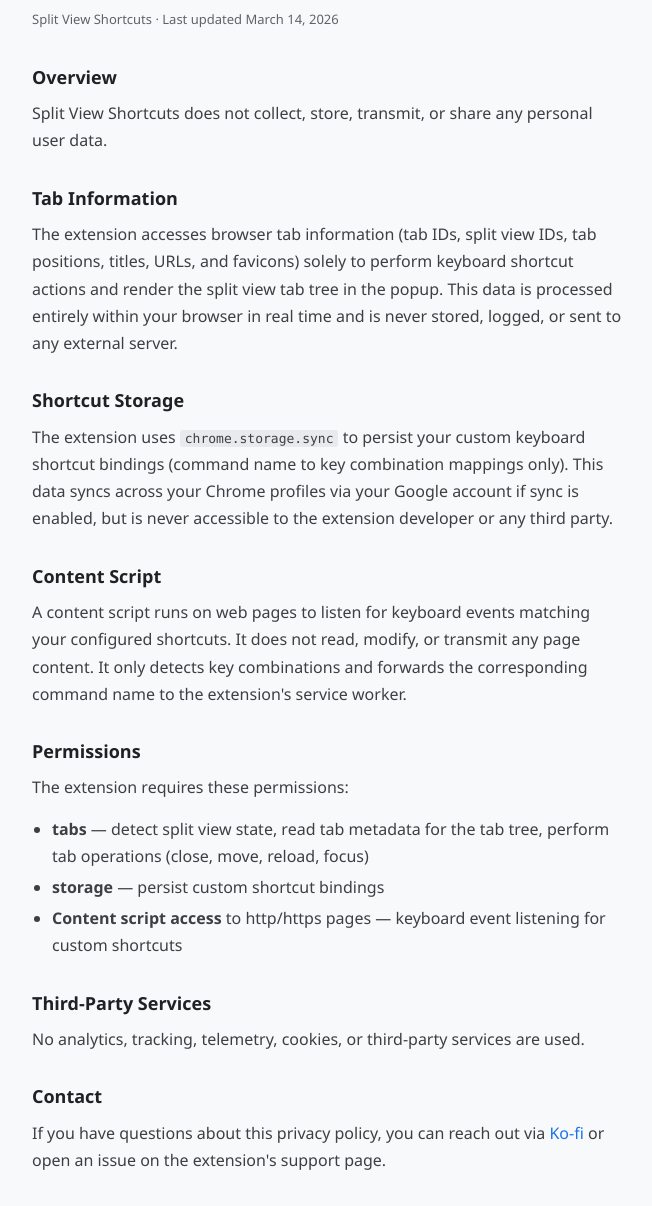
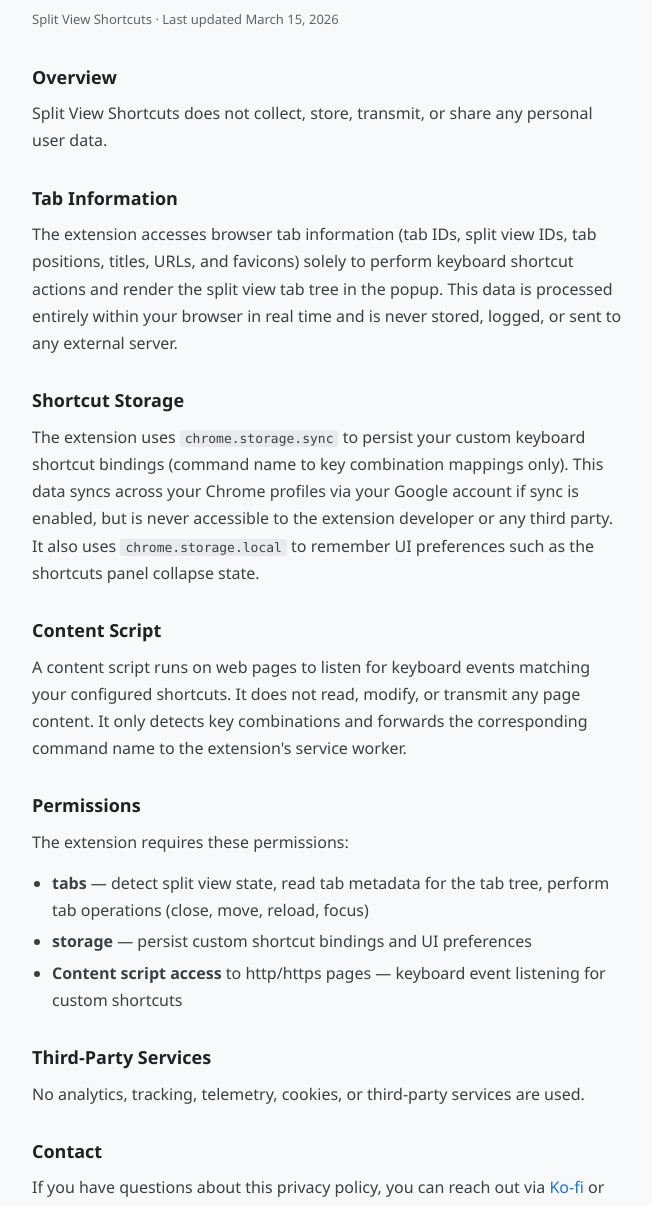
Before and after one commit to chendrizzy/split-view-shortcuts-privacy, a plain HTML site: page index.html in a window 1280 px wide. Shown: the part 92-1298 px from the top of the page, without its empty margins (312-964 px from the left). Drawn offline with Linux system fonts and the light colour scheme.

Commit message:
Update privacy policy: add chrome.storage.local mention

```diff
--- a/index.html
+++ b/index.html
@@ -63,7 +63,7 @@
 <body>
   <div class="container">
     <h1>Privacy Policy</h1>
-    <p class="updated">Split View Shortcuts · Last updated March 14, 2026</p>
+    <p class="updated">Split View Shortcuts · Last updated March 15, 2026</p>
 
     <h2>Overview</h2>
     <p>Split View Shortcuts does not collect, store, transmit, or share any personal user data.</p>
@@ -72,7 +72,7 @@
     <p>The extension accesses browser tab information (tab IDs, split view IDs, tab positions, titles, URLs, and favicons) solely to perform keyboard shortcut actions and render the split view tab tree in the popup. This data is processed entirely within your browser in real time and is never stored, logged, or sent to any external server.</p>
 
     <h2>Shortcut Storage</h2>
-    <p>The extension uses <code>chrome.storage.sync</code> to persist your custom keyboard shortcut bindings (command name to key combination mappings only). This data syncs across your Chrome profiles via your Google account if sync is enabled, but is never accessible to the extension developer or any third party.</p>
+    <p>The extension uses <code>chrome.storage.sync</code> to persist your custom keyboard shortcut bindings (command name to key combination mappings only). This data syncs across your Chrome profiles via your Google account if sync is enabled, but is never accessible to the extension developer or any third party. It also uses <code>chrome.storage.local</code> to remember UI preferences such as the shortcuts panel collapse state.</p>
 
     <h2>Content Script</h2>
     <p>A content script runs on web pages to listen for keyboard events matching your configured shortcuts. It does not read, modify, or transmit any page content. It only detects key combinations and forwards the corresponding command name to the extension's service worker.</p>
@@ -81,7 +81,7 @@
     <p>The extension requires these permissions:</p>
     <ul>
       <li><strong>tabs</strong> — detect split view state, read tab metadata for the tab tree, perform tab operations (close, move, reload, focus)</li>
-      <li><strong>storage</strong> — persist custom shortcut bindings</li>
+      <li><strong>storage</strong> — persist custom shortcut bindings and UI preferences</li>
       <li><strong>Content script access</strong> to http/https pages — keyboard event listening for custom shortcuts</li>
     </ul>
 
```
